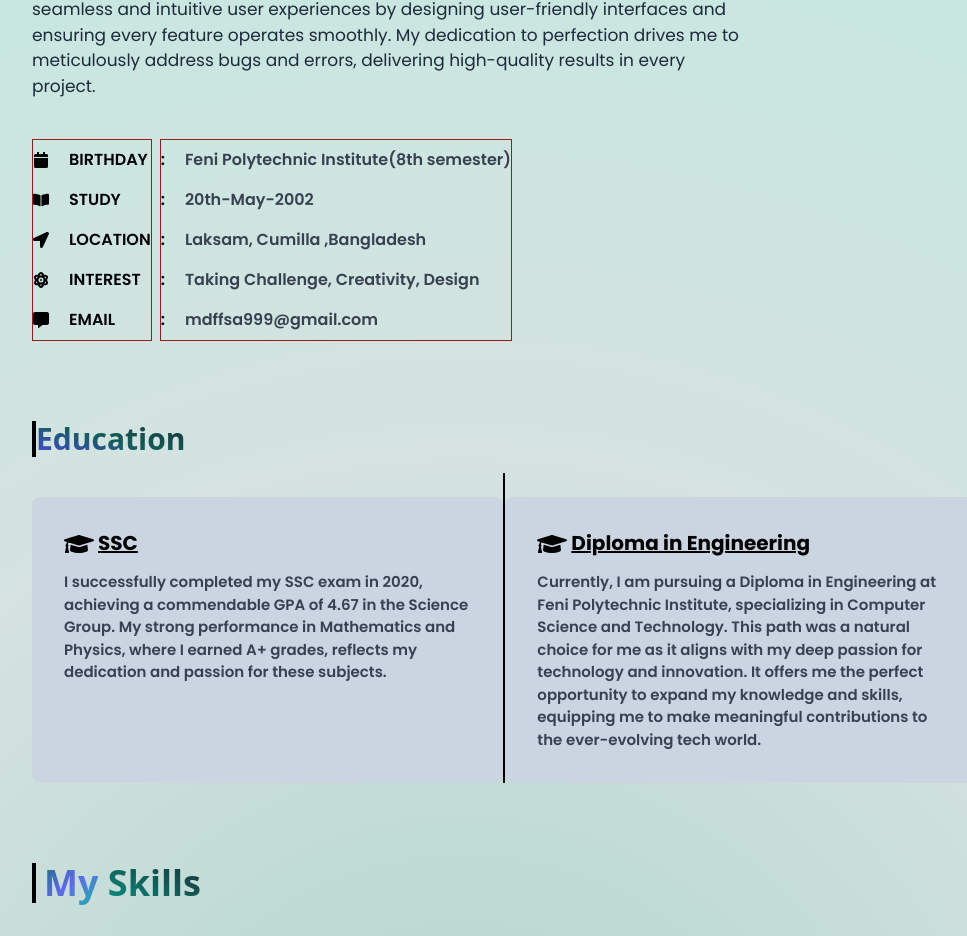
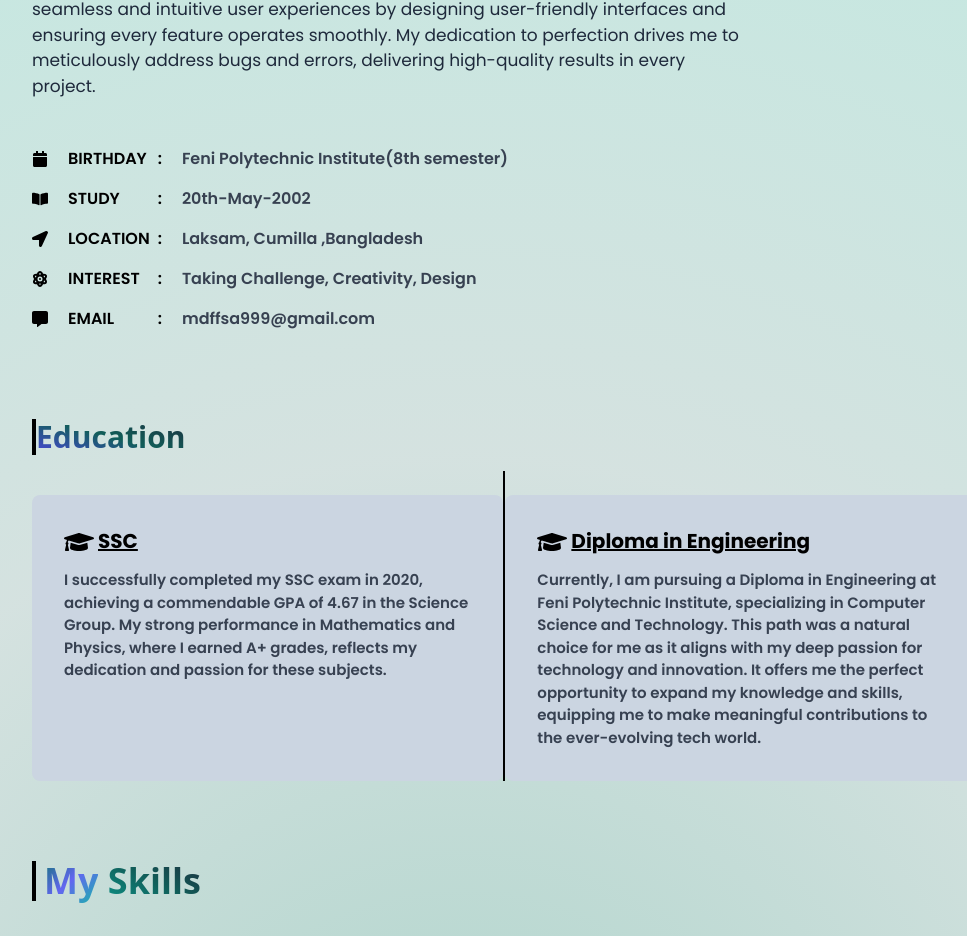
Before and after one commit to Mdshakhawatsa/portfolio, a React (Vite) app: page / in a window 1280 px wide. Shown: the part 958-1894 px from the top of the page, without its empty margins (176-1143 px from the left). Built offline with nearby package versions, Linux system fonts and the light colour scheme.

Commit message:
skill section added

```diff
--- a/src/components/ABOUT/About.jsx
+++ b/src/components/ABOUT/About.jsx
@@ -30,10 +30,10 @@ const About = () => {
                 </h1>
 
                 {/*personal details  */}
-                <div className=' '>
+                <div >
 
                     <div className='flex gap-2 mt-10 text-[18x]'>
-                        <div className='border border-red-800  gap-5'>
+                        <div className='  gap-5'>
                             <div className='flex  items-center h-10 gap-5'>
                                 <FaCalendar />
                                 <h1 className='font-semibold'>BIRTHDAY</h1>
@@ -59,7 +59,7 @@ const About = () => {
                             </div>
                         </div>
                         {/* 2 */}
-                        <div className='border border-red-800'>
+                        <div className=''>
 
                             <div className='flex h-10 items-center   gap-5'>
                                 <h1 className='font-semibold'>:</h1>
```
Lines whose indentation alone changed are shown as unchanged.
